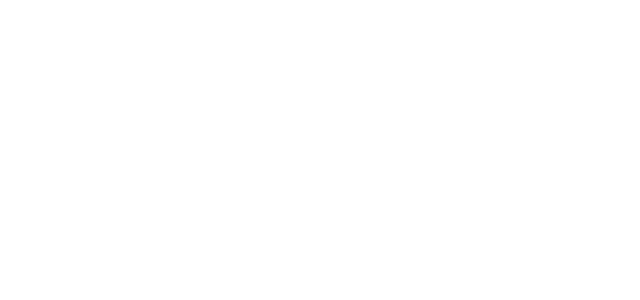
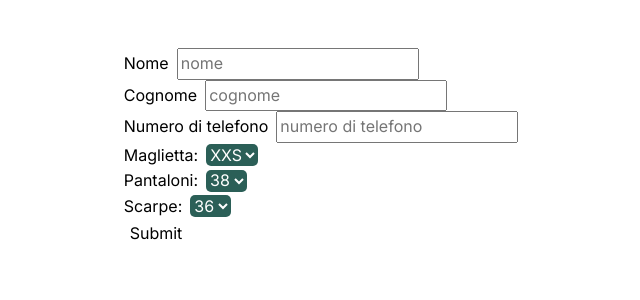
Before and after one commit to RyXkci/2mmshop-reg-clienti, a React (Vite) app: page /formdati in a window 1280 px wide. Before the commit this address had no page. Shown: the top 300 px of the page, without its empty margins (319-959 px from the left). Built offline with nearby package versions, Linux system fonts and the light colour scheme.

Commit message:
Set up basic form and form functionality with consolelog

```diff
--- a/src/App.css
+++ b/src/App.css
@@ -1,6 +1,6 @@
 :root {
-    --primary-400: rgba(253, 138, 9, .7);
-    --primary-400: #FD8A09;
+    /* --primary-400: rgba(253, 138, 9, .7);
+    --primary-400: #FD8A09; */
      --dark-900: #001d2b;
     --dark-700: #2F4858;
     --dark-600: #2b5f57;
--- a/src/App.jsx
+++ b/src/App.jsx
@@ -7,6 +7,7 @@ import "./App.css";
 import Basic from "./components/Basic";
 import Table from "./components/Table";
 import TanTable from "./components/TanTable";
+import DataForm from "./components/DataForm";
 
 function App() {
 
@@ -23,6 +24,8 @@ function App() {
       />
       <Route path="/tantable" element={<TanTable />}
       />
+      <Route path="/formdati" element={<DataForm />}
+      />
     </Routes>
     </BrowserRouter>
     </>
--- /dev/null
+++ b/src/components/DataForm.jsx
@@ -0,0 +1,123 @@
+import { useState } from "react"
+
+
+export default function DataForm() {
+    const [formData, setFormData] = useState(
+        {
+            firstName: "",
+            lastName: "",
+            phoneNumber: "",
+            tshirtSize: "",
+            trouserSize: "",
+            shoeSize: ""
+        }
+    )
+
+    const updateFormData = (evt) => {
+setFormData((prevData) => {
+    return {
+        ...prevData,
+        [evt.target.name]: evt.target.value
+    }
+})
+    }
+    const handleSubmit = () => {
+        console.log(formData)
+    }
+
+    return (
+        <main className="main">
+        <form action="" className="post-form" onSubmit={handleSubmit}>
+            <div className="data-section">
+                <div className="form-input">
+
+                </div>
+                <div className="form-input">
+                    <label htmlFor="firstname">Nome</label>
+                    <input type="text"
+                    id="firstname"
+                    placeholder="nome"
+                    value={formData.firstName}
+                    name="firstName"
+                    onChange={updateFormData}/>
+                </div>
+                <div className="form-input">
+                    <label htmlFor="lastname">Cognome</label>
+                    <input type="text"
+                    id="lastname"
+                    placeholder="cognome"
+                    value={formData.lastName}
+                    name="lastName"
+                    onChange={updateFormData} />
+                </div>
+                <div className="form-input">
+                    <label htmlFor="phonenumber">Numero di telefono</label>
+                    <input type="text"
+                    id="phonenumber"
+                    placeholder="numero di telefono"
+                    value={formData.phoneNumber}
+                    name="phoneNumber"
+                    onChange={updateFormData} />
+                </div>
+            </div>
+            <div className="sizes-section">
+                <div className="form-dropdown">
+                    <label htmlFor="tshirt">Maglietta:</label>
+                    <select
+                    name="tshirtSize"
+                     id="tshirt"
+                     value={formData.tshirt}
+                     onChange={updateFormData}>
+                        <option value="xxs">XXS</option>
+                        <option value="xs">XS</option>
+                        <option value="s">S</option>
+                        <option value="m">M</option>
+                        <option value="l">L</option>
+                        <option value="xl">XL</option>
+                        <option value="xxl">XXL</option>
+                     </select>
+                </div>
+                <div className="form-dropdown">
+                <label htmlFor="trousers">Pantaloni:</label>
+                    <select
+                    name="trouserSize"
+                     id="trousers"
+                     value={formData.trouserSize}
+                     onChange={updateFormData}>
+                        <option value="38">38</option>
+                        <option value="40">40</option>
+                        <option value="42">42</option>
+                        <option value="44">44</option>
+                        <option value="46">46</option>
+                        <option value="48">48</option>
+                        <option value="50">50</option>
+                        <option value="52">52</option>
+                        <option value="54">54</option>
+                        <option value="56">56</option>
+                        <option value="58">58</option>
+                     </select>
+                </div>
+                <div className="form-dropdown">
+                <label htmlFor="shoes">Scarpe:</label>
+                    <select
+                    name="shoeSize"
+                     id="shoes"
+                     value={formData.shoeSize}
+                     onChange={updateFormData}>
+                        <option value="36">36</option>
+                        <option value="37">37</option>
+                        <option value="38">38</option>
+                        <option value="40">40</option>
+                        <option value="42">42</option>
+                        <option value="44">44</option>
+                        <option value="46">46</option>
+
+                     </select>
+                </div>
+            </div>
+            <button
+            onClick={handleSubmit}>Submit</button>
+        </form>
+        </main>
+    )
+}
```
